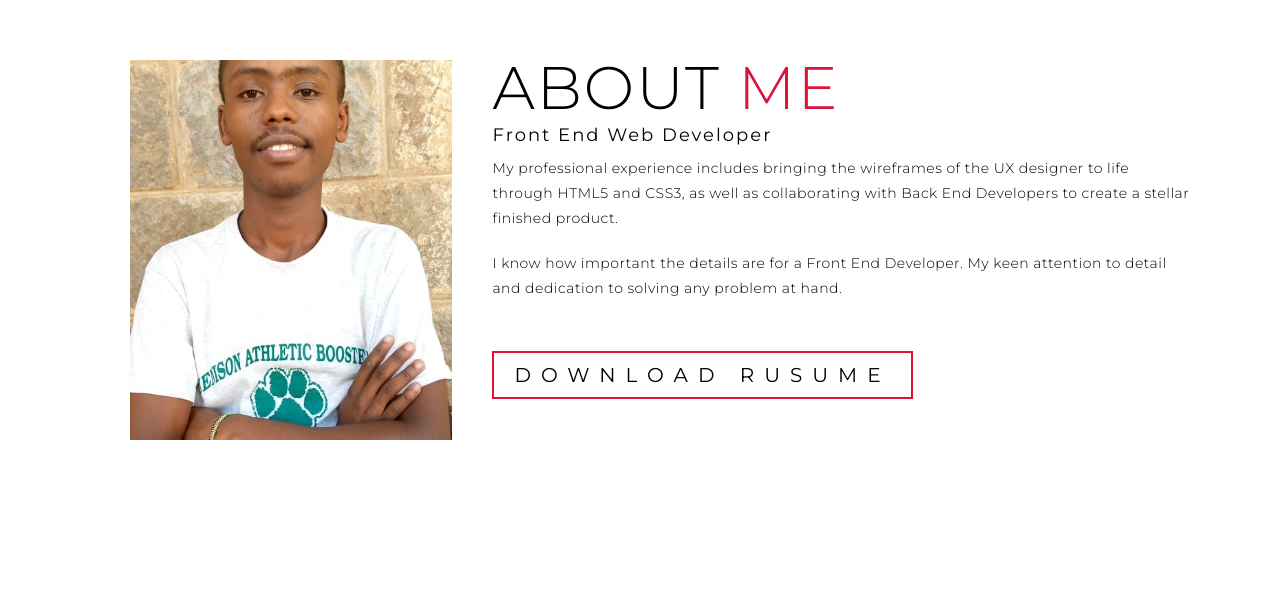
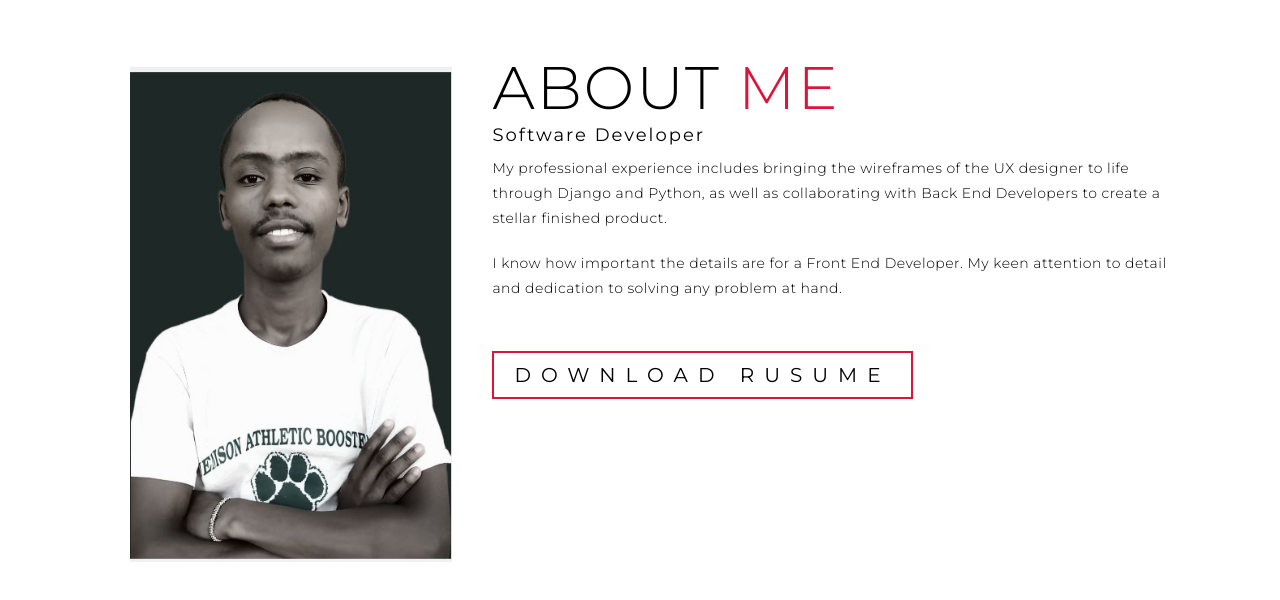
Before and after one commit to Wahomethegeek/wahome.github.io, a plain HTML site: page index.html in a window 1280 px wide. Shown: the part 3708-4308 px from the top of the page. Drawn offline with Linux system fonts and the light colour scheme.

Commit message:
add image

```diff
--- a/index.html
+++ b/index.html
@@ -140,13 +140,13 @@
     <div class="about container">
       <div class="col-left">
       <div class="about-img">
-        <img src="./img/wahome.jpg" alt="img">
+        <img src="./img/shrapgod_1.png" alt="img">
       </div>
       </div>
       <div class="col-right">
         <h1 class="section-title">About <span>me</span></h1>
-        <h2>Front End Web Developer</h2>
-        <p>My professional experience includes bringing the wireframes of the UX designer to life through HTML5 and CSS3, as well as collaborating with Back End Developers to create a stellar finished product.</p>
+        <h2>Software Developer</h2>
+        <p>My professional experience includes bringing the wireframes of the UX designer to life through Django and Python, as well as collaborating with Back End Developers to create a stellar finished product.</p>
         <p>I know how important the details are for a Front End Developer. My keen attention to detail and dedication to solving any problem at hand.</p>
        <a href="https://www.linkedin.com/in/wahome-gatwiri-krivety/" class="cta" target="_blank">Download Rusume</a>
       </div>
--- a/style.css
+++ b/style.css
@@ -460,7 +460,7 @@ a {
     font-size: 2rem;
 }
 #about .col-left .about-img {
-      height: 100%;
+      height:auto;
       width: 100%;
       position: relaive;
       border: 10px solid white;
@@ -480,7 +480,7 @@ a {
 }
 .about-img{
     width: 100%;
-    height: auto;
+    height: 100%;
     object-fit: cover;
     object-position: center;
 }
```
Also changed, not shown: img/shrapgod_1.png (added), img/wahome.jpg (deleted).
